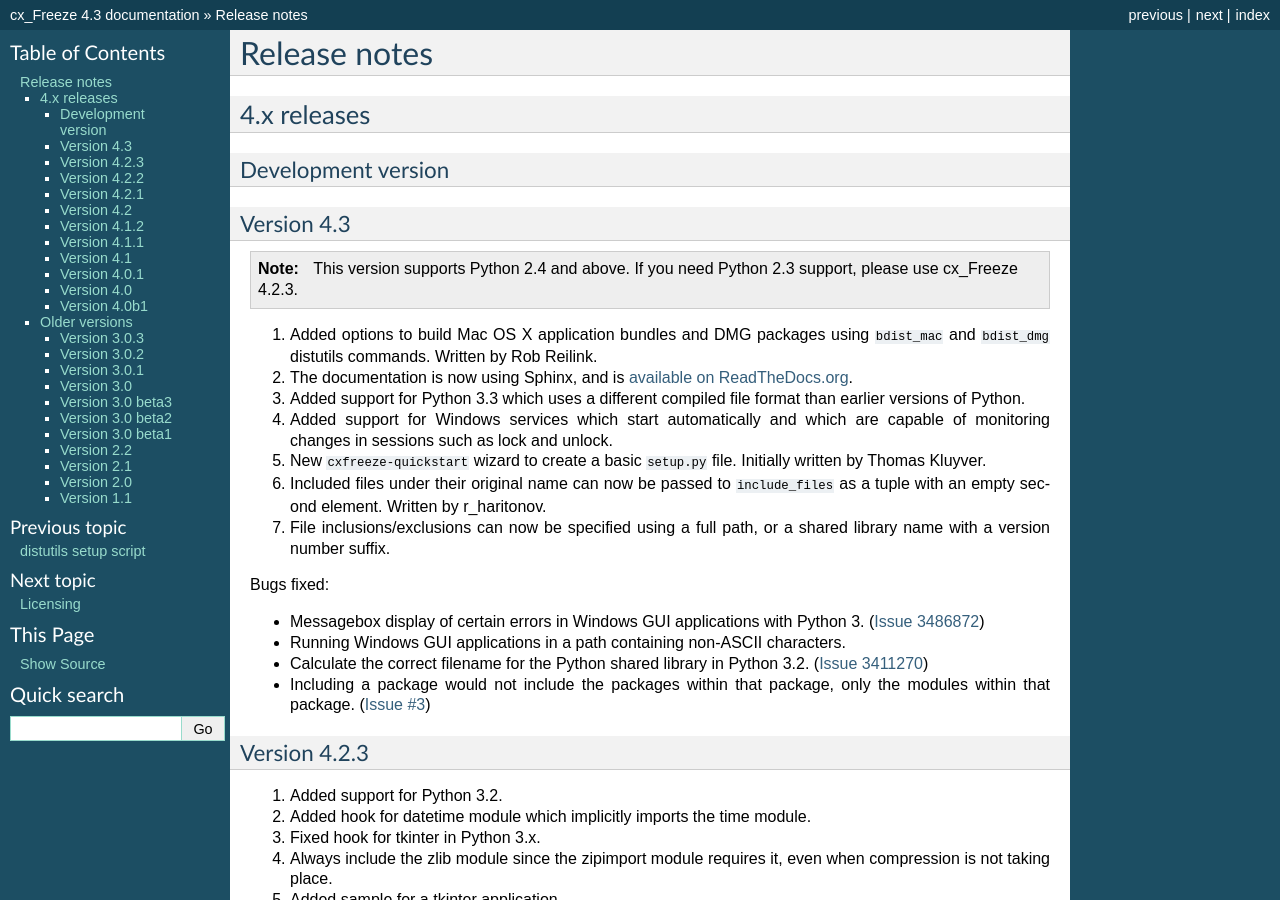
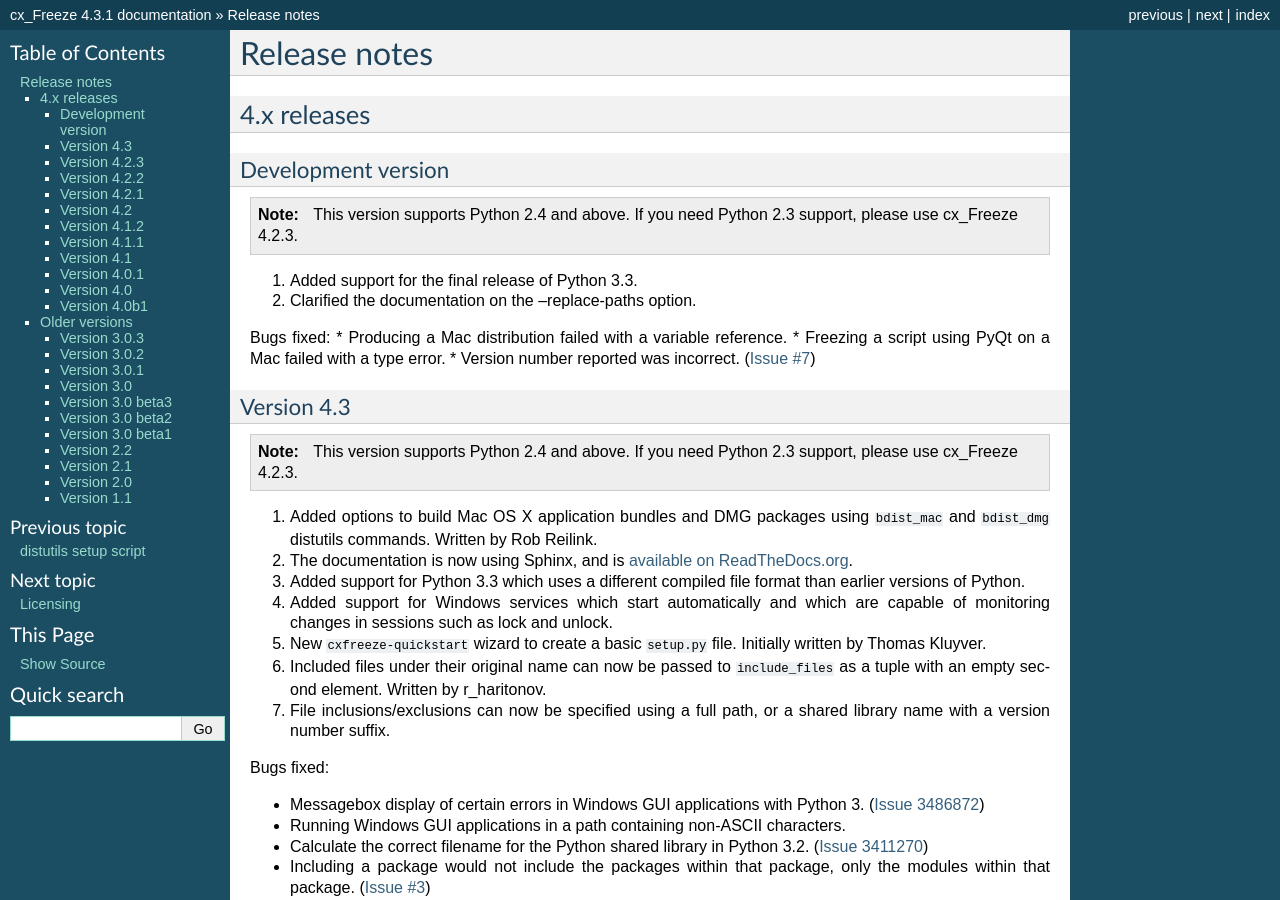
Before and after one commit to marcelotduarte/cx_Freeze, a Sphinx documentation site: the page built from doc/releasenotes.rst, in a window 1280 px wide and 900 px high. Built offline with Sphinx 7.4.7, drawn with Linux system fonts in a browser that asks for light colours; pages that are not in the unit, such as notebooks, are missing from menus; some of the changed text lies outside the part shown.

Commit message:
Preparing to release 4.3.1.

```diff
--- a/cx_Freeze/__init__.py
+++ b/cx_Freeze/__init__.py
@@ -1,4 +1,4 @@
-version = "4.3"
+version = "4.3.1"
 
 import sys
 from cx_Freeze.dist import *
--- a/doc/conf.py
+++ b/doc/conf.py
@@ -50,7 +50,7 @@
 # The short X.Y version.
 version = '4.3'
 # The full version, including alpha/beta/rc tags.
-release = '4.3'
+release = '4.3.1'
 
 # The language for content autogenerated by Sphinx. Refer to documentation
 # for a list of supported languages.
--- a/doc/license.rst
+++ b/doc/license.rst
@@ -10,8 +10,8 @@
 NOTE: this license is derived from the Python Software Foundation License
 which can be found at http://www.python.org/psf/license
 
-License for cx_Freeze 4.3
--------------------------
+License for cx_Freeze 4.3.1
+---------------------------
 
 1. This LICENSE AGREEMENT is between the copyright holders and the Individual
    or Organization ("Licensee") accessing and otherwise using cx_Freeze
--- a/doc/releasenotes.rst
+++ b/doc/releasenotes.rst
@@ -7,6 +7,19 @@
 
 Development version
 -------------------
+
+.. note:: This version supports Python 2.4 and above. If you need Python 2.3
+   support, please use cx_Freeze 4.2.3.
+
+1) Added support for the final release of Python 3.3.
+2) Clarified the documentation on the --replace-paths option.
+
+Bugs fixed:
+* Producing a Mac distribution failed with a variable reference.
+* Freezing a script using PyQt on a Mac failed with a type error.
+* Version number reported was incorrect.
+(`Issue #7 <https://bitbucket.org/anthony_tuininga/cx_freeze/issue/7/bad-version-for-43>`_)
+
 
 Version 4.3
 -----------
--- a/setup.py
+++ b/setup.py
@@ -221,7 +221,7 @@
 setup(name = "cx_Freeze",
         description = "create standalone executables from Python scripts",
         long_description = "create standalone executables from Python scripts",
-        version = "4.3",
+        version = "4.3.1",
         cmdclass = commandClasses,
         options = dict(bdist_rpm = dict(doc_files = docFiles),
                 install = dict(optimize = 1)),
```
Also changed, not shown: release.py (+7 -0 lines).
